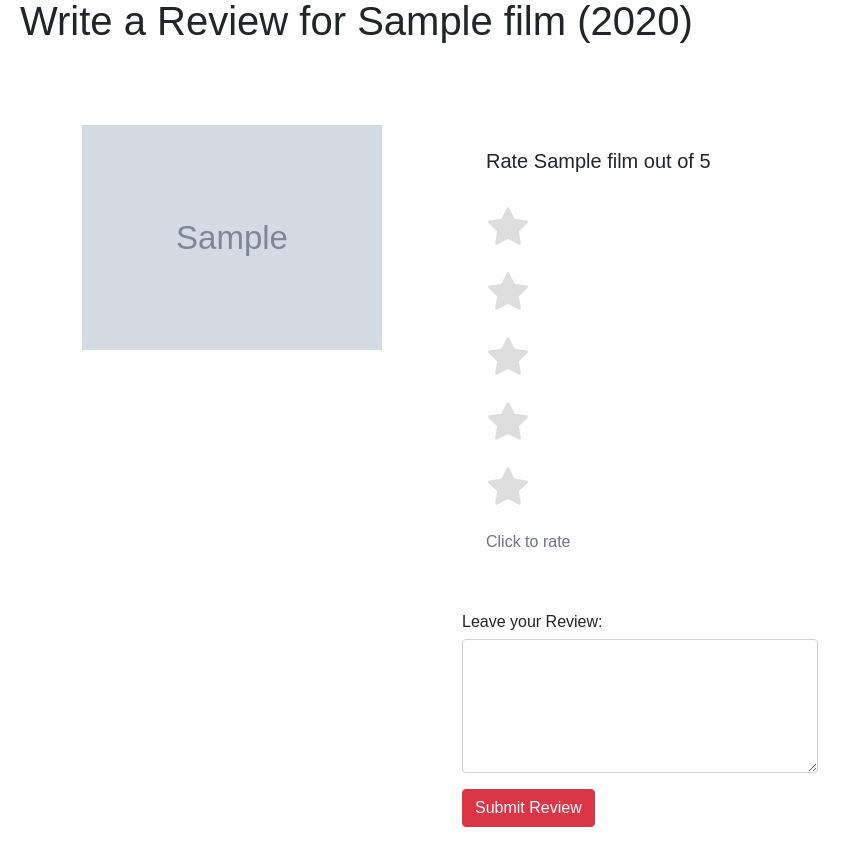
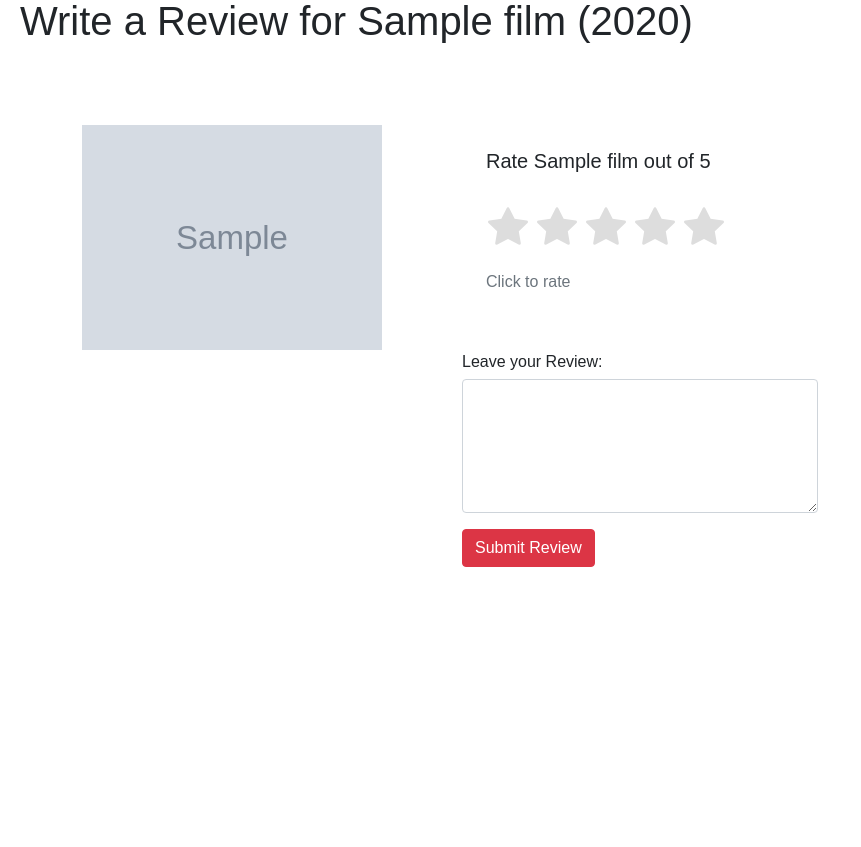
Before and after one commit to 3010468m/PopcornBucket, a Django app: page /review/1 in a window 1280 px wide. Shown: the part 165-1012 px from the top of the page, without its empty margins (0-861 px from the left). After the commit the page ends 732 px from the top, so only its background shows below. Run offline with Django 3.2, Linux system fonts and the light colour scheme; a user stored in the database is signed in; tables that the repository leaves empty hold one stand-in row (values such as "Sample post"); grey boxes marked "Sample" are stand-in pictures.

Commit message:
created script.js for js, added script link to base, rnaodm styling

```diff
--- a/static/css/styles.css
+++ b/static/css/styles.css
@@ -13,9 +13,14 @@ main { padding: 20px; }
 
 /* write_review classes */
 .star-rating {
-    direction: rtl;
-    display: inline-block;
+    display: inline-flex;
+    flex-direction: row-reverse;
+    gap: 5px;
     cursor: pointer;
+}
+
+.rating-card {
+  text-align: left;
 }
 
 .star-rating input {
--- /dev/null
+++ b/static/js/script.js
@@ -0,0 +1,10 @@
+/* write_review */
+/* set star buttons to rating field in form */
+            document.querySelectorAll('.star-rating:not(.readonly) label').forEach(star => {
+                star.addEventListener('click', function() {
+                    this.style.transform = 'scale(1.2)';
+                    setTimeout(() => {
+                        this.style.transform = 'scale(1)';
+                    }, 200);
+                });
+            });
--- a/templates/popcornbucket/base.html
+++ b/templates/popcornbucket/base.html
@@ -60,5 +60,6 @@
     {% endblock %}
 </main>
 <script src="https://cdn.jsdelivr.net/npm/bootstrap@5.0.2/dist/js/bootstrap.bundle.min.js" integrity="sha384-MrcW6ZMFYlzcLA8Nl+NtUVF0sA7MsXsP1UyJoMp4YLEuNSfAP+JcXn/tWtIaxVXM" crossorigin="anonymous"></script>
+<script src="{% static 'js/script.js' %}"></script>
 </body>
 </html>
--- a/templates/popcornbucket/homepage.html
+++ b/templates/popcornbucket/homepage.html
@@ -22,7 +22,7 @@
                 <div class="col-6 col-md-3 col-lg-2 mb-4">
                     <div class="card h-100 shadow-sm">
                         {% if film.poster %}
-                            <img src="{{ film.poster.url }}" class="card-img-top" alt="{{ film.title }}">
+                            <img src="{{ film.poster.url }}" class="card-img-top ratio ratio-2x3" alt="{{ film.title }}">
                         {% else %}
                             <div class="card-body">
                                 <p>No poster available</p>
--- a/templates/popcornbucket/user_profile.html
+++ b/templates/popcornbucket/user_profile.html
@@ -66,7 +66,6 @@
                         {% else %}
                             <img src="{% static 'images/NoPosterAvailable.jpg' %}" class="watch-img" alt="">
                         {% endif %}
-                        <br>
 
                         <h6>
                             <a href="{% url 'film_detail' film.id %}"
--- a/templates/popcornbucket/write_review.html
+++ b/templates/popcornbucket/write_review.html
@@ -57,17 +57,5 @@
                 {% endif %}
         </div>
 
-        <script>
-            /* set star buttons to rating field in form */
-            document.querySelectorAll('.star-rating:not(.readonly) label').forEach(star => {
-                star.addEventListener('click', function() {
-                    this.style.transform = 'scale(1.2)';
-                    setTimeout(() => {
-                        this.style.transform = 'scale(1)';
-                    }, 200);
-                });
-            });
-        </script>
-
     </body>
 {% endblock %}
```
Also changed, not shown: static/js/rating.js (added).
